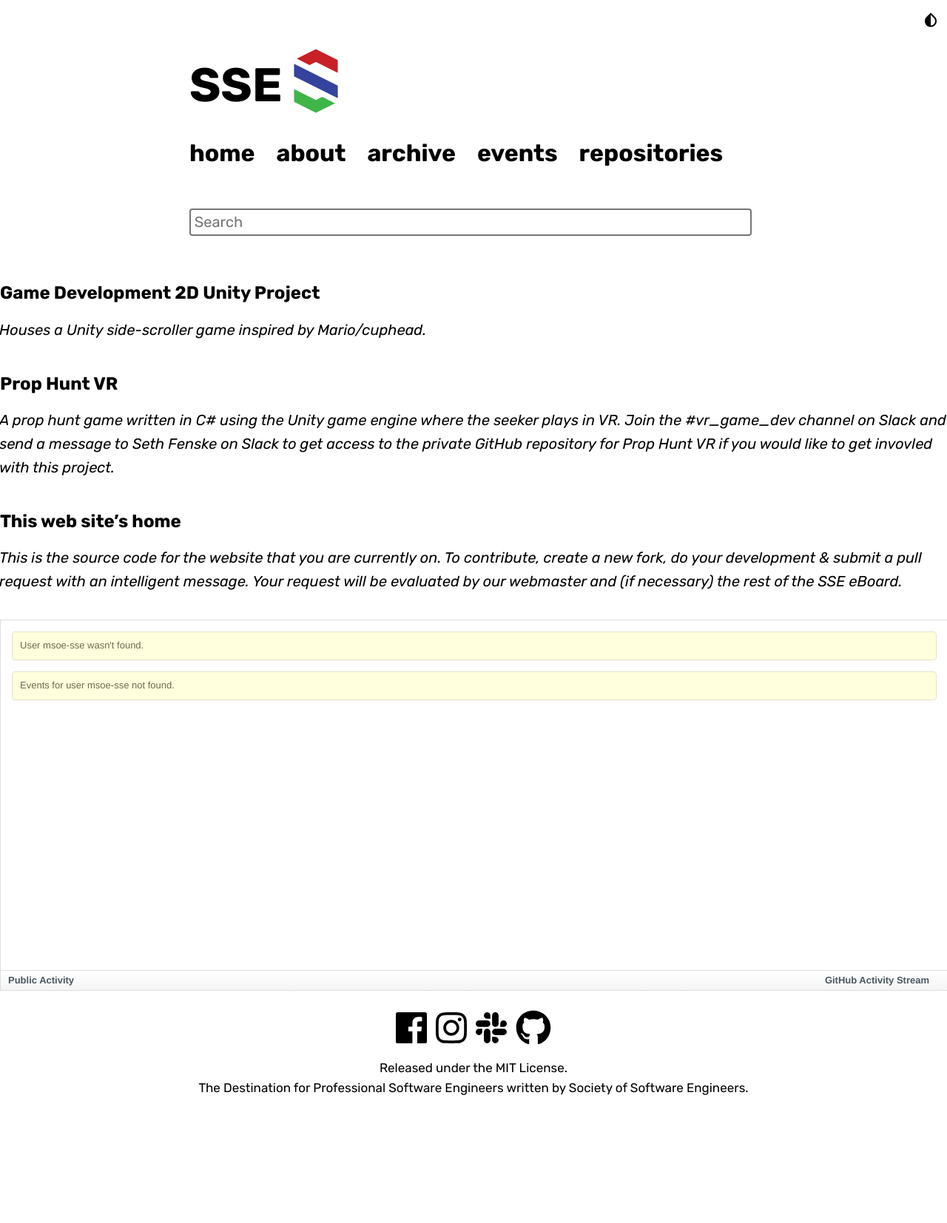
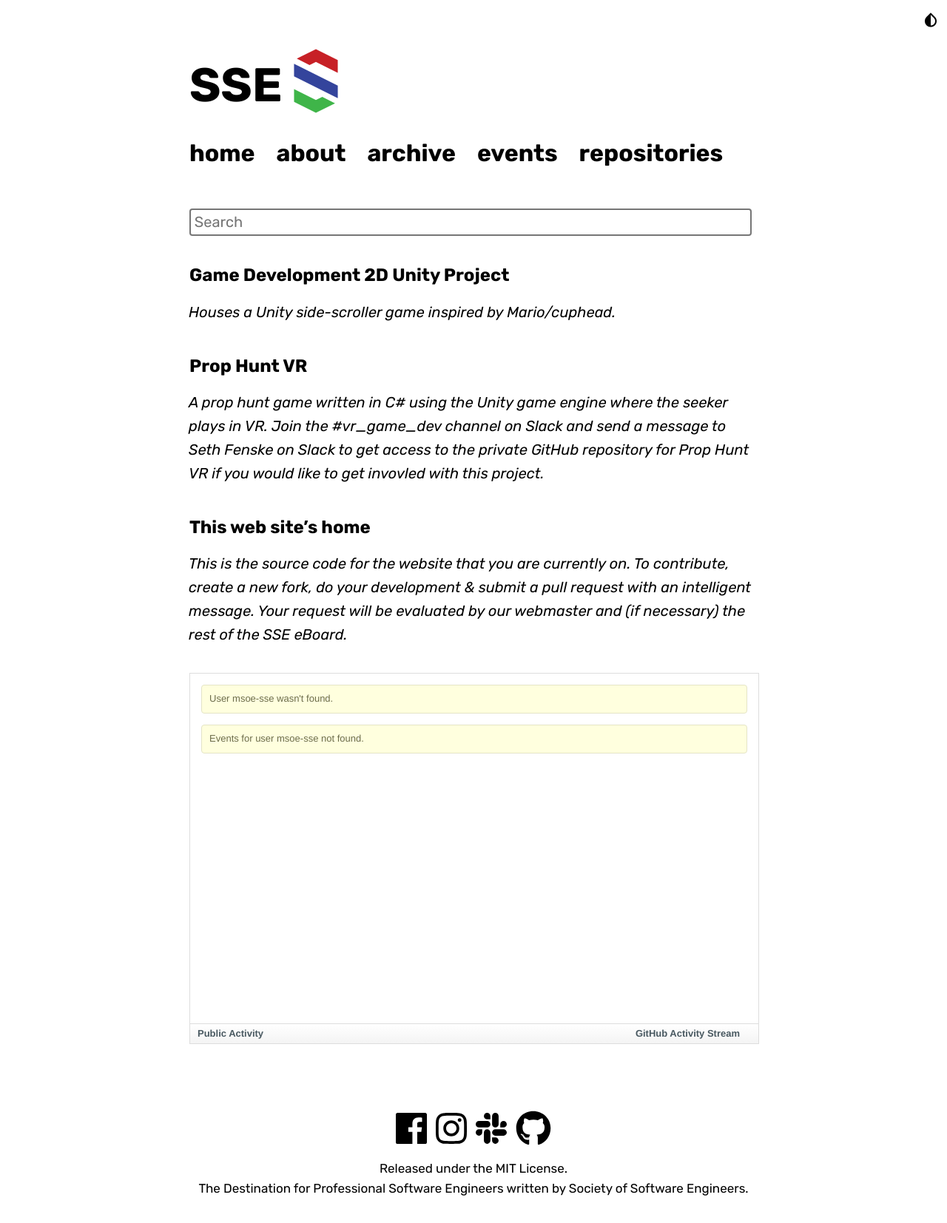
Before and after one commit to msoe-sse/msoe-sse.github.io, a Jekyll site: the page built from _repositories/2018-game-dev-repos.md, in a window 1280 px wide. Shown: the whole page at 74% size. Built offline with Jekyll 4.4.1, drawn with Linux system fonts in a browser that asks for light colours; nearby versions of some CDN libraries; some web fonts are replaced; a style sheet for code colours, icons or effects is not loaded; before the commit the page ends 1518 px from its top, so only the background shows below that.

Commit message:
divs divs divs

```diff
--- a/_includes/main/header.html
+++ b/_includes/main/header.html
@@ -9,7 +9,8 @@
 
       <!--Menu Bar and drop downs -->
       <div class="navigation-bar">
-        <div class="main-menu"><div id="mobile-menu-button" class="menu-button" onmouseenter="displayNav()" onmouseout="hideNav()">menu</div>
+        <div class="main-menu">
+          <div id="mobile-menu-button" class="menu-button" onmouseenter="displayNav()" onmouseout="hideNav()">menu</div>
         </div>
           <div id="menu-items" class="main-menu-items">
               <a class="navigation-bar_link" href="{{ '/' | prepend: site.baseurl }}">home</a>
@@ -31,6 +32,7 @@
                 </div>
               </div>
               <a class="navigation-bar_link" href="{{ '/repositories' | prepend: site.baseurl }}">repositories</a>
+
           </div>
       </div>
     </div>
@@ -38,7 +40,7 @@
     <div class="utility-bar">
         <span>{% include search.html %}</span>
     </div>
-      </div>
+    <div>
       <a href="#" onclick="switchTheme()" title="Switch theme?" class="smaller social-bar_link switch-theme-icon">
         <span class="icon-invert_colors" id="theme-switcher"></span>
       </a>
```
Lines whose indentation alone changed are shown as unchanged.
